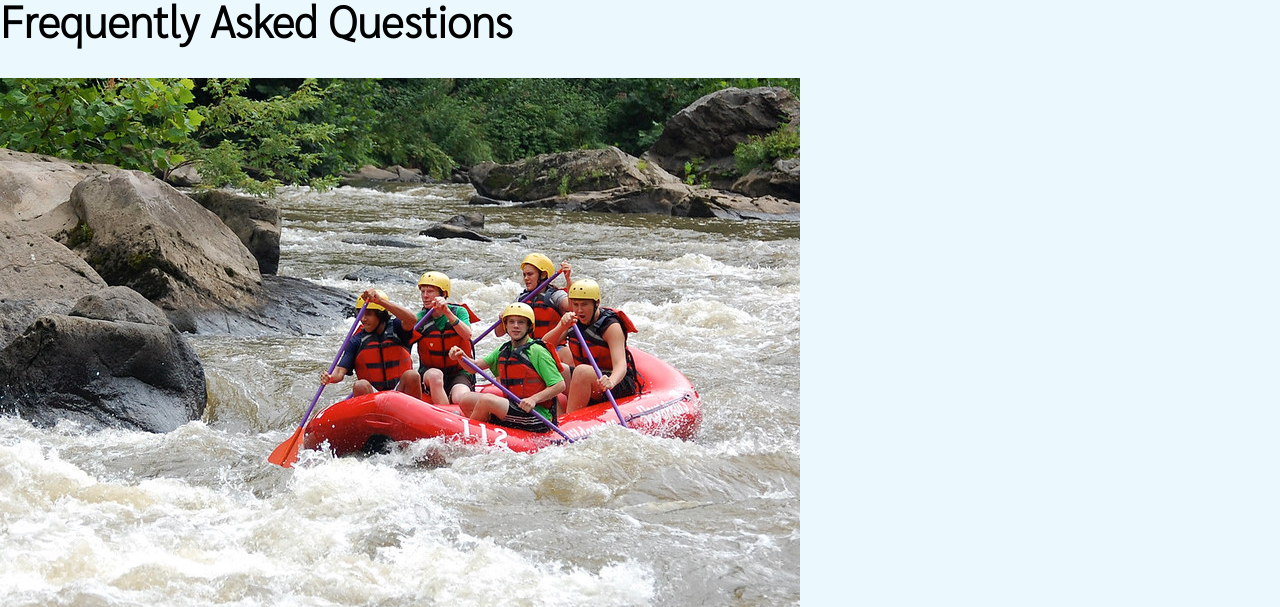
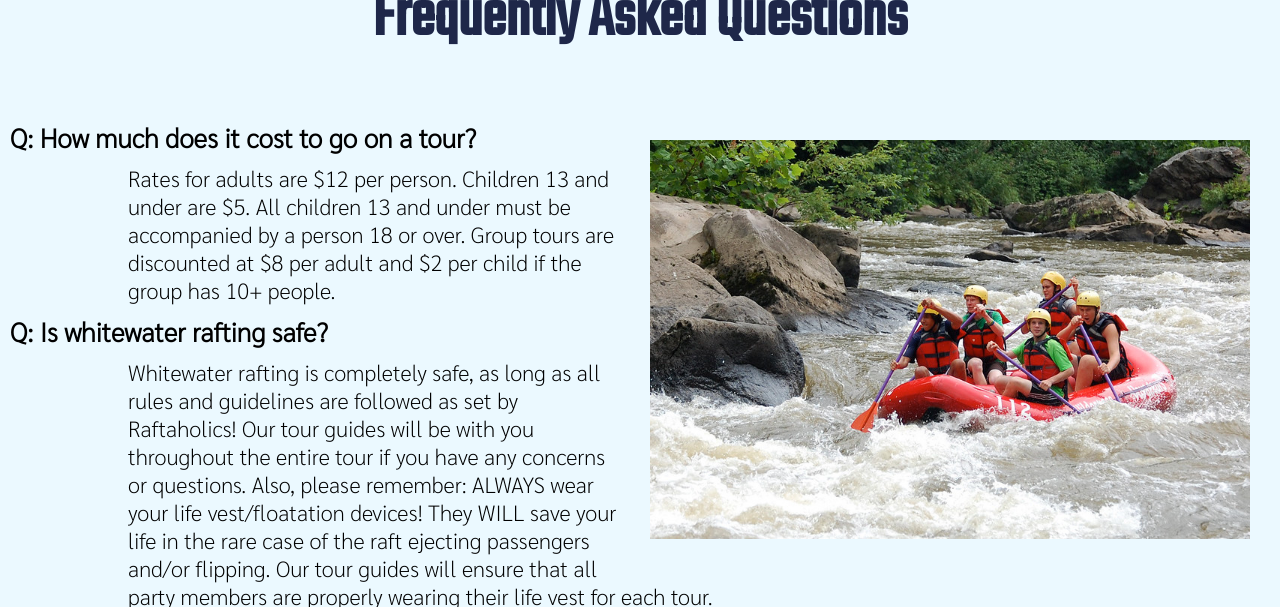
Before and after one commit to ScipioGothicus/wdd130, a plain HTML site: page wdd130/wwr/faq.html in a window 1280 px wide. Shown: the part 161-768 px from the top of the page. Drawn offline with Linux system fonts and the light colour scheme.

Commit message:
Add FAQ style

```diff
--- a/wdd130/wwr/styles/style.css
+++ b/wdd130/wwr/styles/style.css
@@ -131,3 +131,29 @@ nav a, #hero-msg h1, #hero-msg h4, .button-box, main section {
 #background {
     height: 725px;
 }
+#faq-title {
+    color: #1E2749;
+    font-size: 3em;
+    font-family: "Teko", Arial, Helvetica, sans-serif;
+    margin-top: 10px;
+    text-align: center;
+}
+.qna {
+    content: "";
+    clear: both;
+    display: table;
+}
+.qna img {
+    padding: 30px;
+    width: 600px;
+    float:right;
+}
+.qna h2 {
+
+    font-size: 1.2em;
+    padding: 10px;
+}
+.qna p {
+    margin: auto;
+    max-width: 80%;
+}
```
